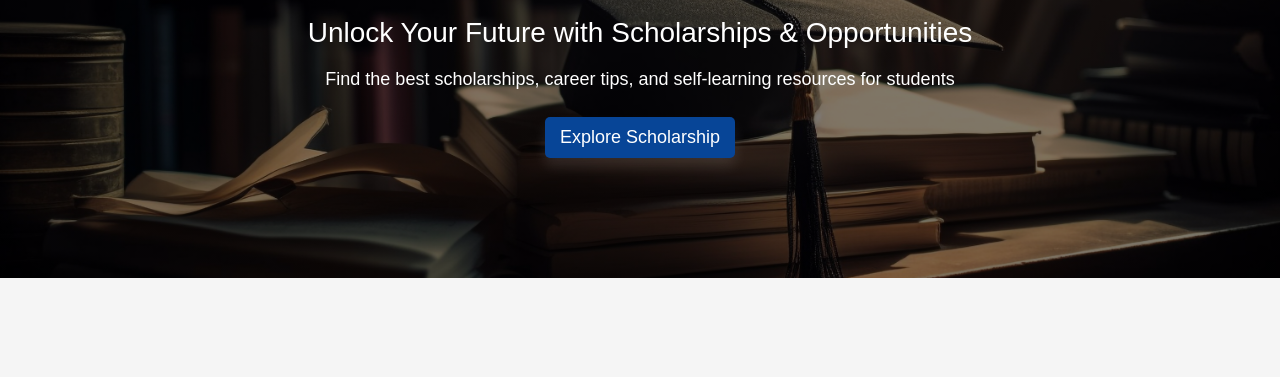
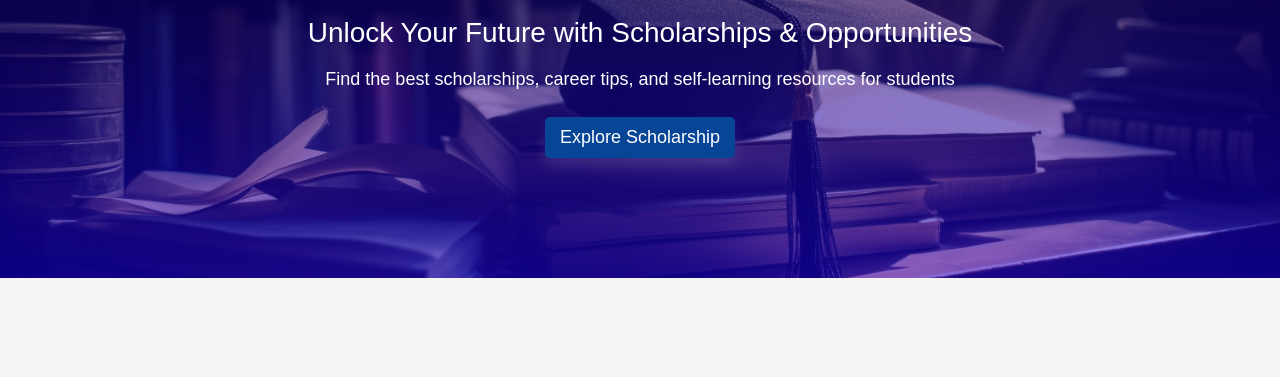
Before and after one commit to M4HCyber/mbscholarships, a plain HTML site: page index.html in a window 1280 px wide. Shown: the part 270-647 px from the top of the page. Drawn offline with Linux system fonts and the light colour scheme; a web font is replaced by a local one.

Commit message:
Edited background picture path

```diff
--- a/assets/css/styles.css
+++ b/assets/css/styles.css
@@ -163,8 +163,8 @@ nav a:hover {
   padding: var(--section-padding);
   background-position: center;
   color: white;
-  background: linear-gradient(rgba(0, 0, 0, 0.5), rgba(0, 0, 0, 0.5)),
-    url("/assets/img/hero-banner.jpg") center/cover no-repeat;
+  background: linear-gradient(rgba(12, 1, 65, 0.5), rgba(25, 0, 255, 0.5)),
+    url("../img/hero-banner.jpg") center/cover no-repeat;
   text-align: center;
   margin-top: 80px;
 }
```
